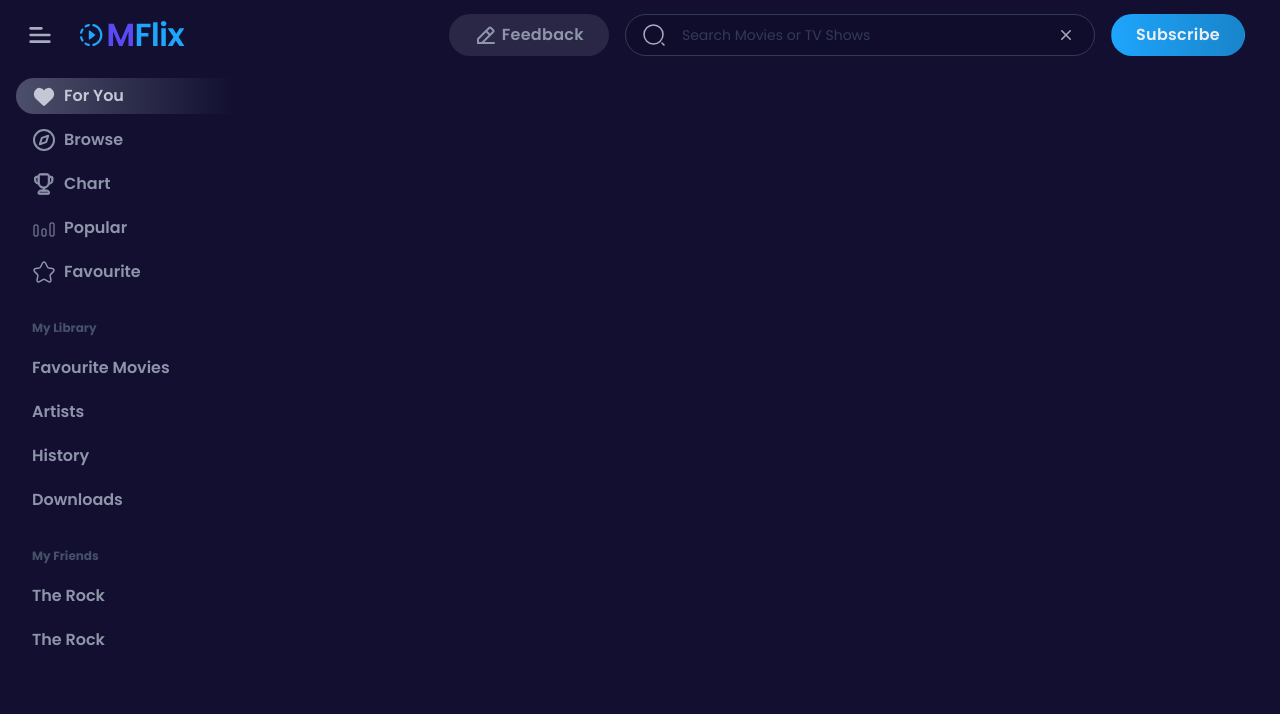
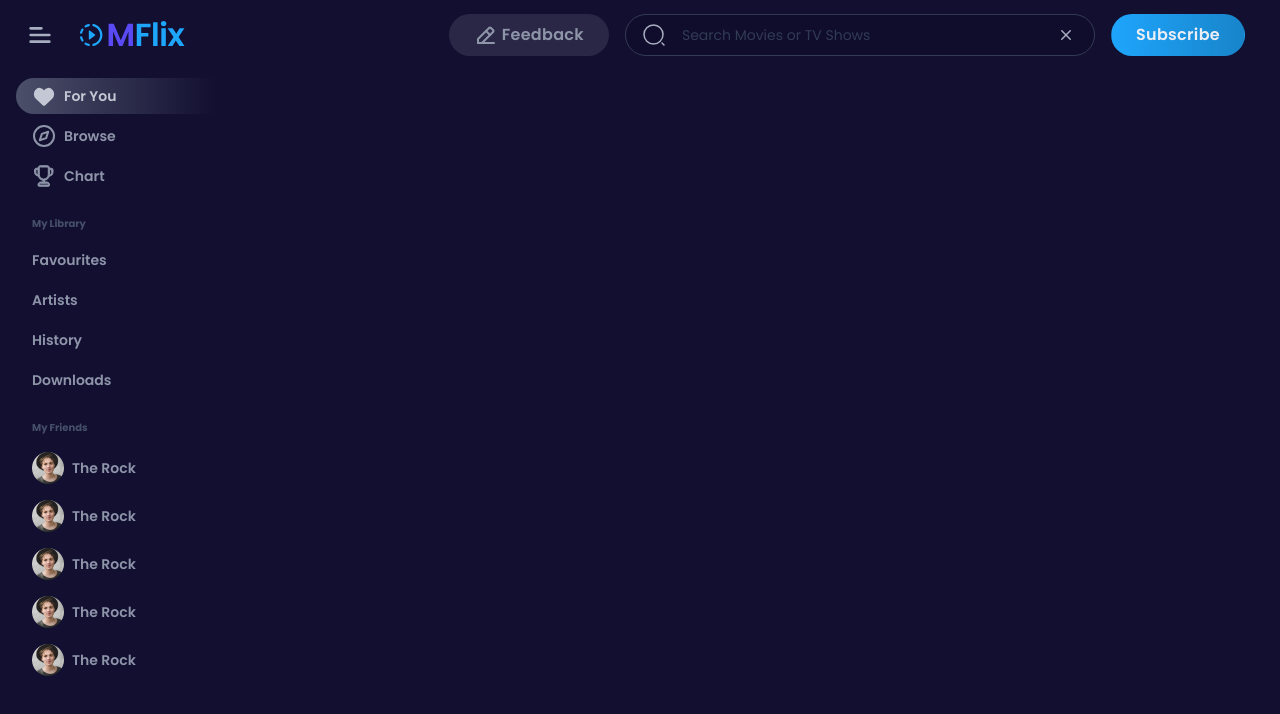
Before and after one commit to imShivam579/mflix, a React (Create React App) app: page / in a window 1280 px wide. Shown: the top 714 px of the page. Built offline with nearby package versions, Linux system fonts and the light colour scheme.

Commit message:
Add: invited users group

```diff
--- a/src/App.css
+++ b/src/App.css
@@ -360,3 +360,30 @@ p {
   align-items: center;
   justify-content: center;
 }
+/* /----------------------------------------------------------------------------------------/ */
+
+/** Scroll styling */
+.overflow-scroll::-webkit-scrollbar {
+  width: 6px;
+  display: none;
+}
+.overflow-scroll:hover::-webkit-scrollbar {
+  display: block;
+}
+.overflow-scroll::-webkit-scrollbar-button {
+  display: none;
+}
+.overflow-scroll::-webkit-scrollbar-track {
+  background: transparent;
+}
+.overflow-scroll::-webkit-scrollbar-thumb {
+  background: var(--cl-grey-700);
+  border-radius: 5px;
+  -webkit-border-radius: 5px;
+  -moz-border-radius: 5px;
+  -ms-border-radius: 5px;
+  -o-border-radius: 5px;
+}
+.overflow-scroll::-webkit-scrollbar-thumb:hover {
+  background: var(--cl-grey-500);
+}
--- a/src/components/Sidebar/Sidebar.js
+++ b/src/components/Sidebar/Sidebar.js
@@ -1,12 +1,6 @@
-import React, { useState } from "react";
+import React, { useState, useEffect } from "react";
 import "./sidebarStyle.css";
-import {
-  Stat,
-  Star,
-  Favourite,
-  Compass,
-  Trophy,
-} from "../../customIcons/icons";
+import { Favourite, Compass, Trophy } from "../../customIcons/icons";
 
 function Sidebar() {
   const [appGuideState, changeAppGuideState] = useState({
@@ -15,28 +9,17 @@ function Sidebar() {
       { title: "For You", icon: Favourite, type: "appGuideState" },
       { title: "Browse", icon: Compass, type: "appGuideState" },
       { title: "Chart", icon: Trophy, type: "appGuideState" },
-      { title: "Popular", icon: Stat, type: "appGuideState" },
-      { title: "Favourite", icon: Star, type: "appGuideState" },
     ],
     userGuideSectionTitle: "My Library",
     userGuideSectionObject: [
-      { title: "Favourite Movies", type: "userGuideState" },
+      { title: "Favourites", type: "userGuideState" },
       { title: "Artists", type: "userGuideState" },
       { title: "History", type: "userGuideState" },
       { title: "Downloads", type: "userGuideState" },
     ],
   });
-  function toggleClassStyle(index, type) {
-    if (
-      type === "appGuideState" &&
-      appGuideState.guidSectionObject[index].title === appGuideState.activeTitle
-    ) {
-      return "guide-section--entry active active-appGuide";
-    } else if (
-      type === "userGuideState" &&
-      appGuideState.userGuideSectionObject[index].title ===
-        appGuideState.activeTitle
-    ) {
+  function toggleClassStyle(title) {
+    if (title === appGuideState.activeTitle) {
       return "guide-section--entry active";
     } else {
       return "guide-section--entry";
@@ -56,11 +39,11 @@ function Sidebar() {
   return (
     <div id="sidebar" className="sidebar bg-primary--900">
       <div className="app__guide-wrapper">
-        <div className="app__guide-section">
+        <div id="appGuidSection" className="app__guide-section">
           {appGuideState.guidSectionObject.map((element, index) => (
             <div
               key={index}
-              className={toggleClassStyle(index, element.type)}
+              className={toggleClassStyle(element.title)}
               onClick={() => {
                 activateLink(index, element.type);
               }}
@@ -70,7 +53,8 @@ function Sidebar() {
             </div>
           ))}
         </div>
-        <div className="app__guide-scrollableSection">
+        <div class="app__guide-scrollableSection ">
+          <div class="guide-scrollableSection-wrapper overflow-scroll">
             <div className="app__guide-section">
               <div className="guide-section--title">
                 {appGuideState.userGuideSectionTitle}
@@ -78,7 +62,7 @@ function Sidebar() {
               {appGuideState.userGuideSectionObject.map((element, index) => (
                 <div
                   key={index}
-                className={toggleClassStyle(index, element.type)}
+                  className={toggleClassStyle(element.title)}
                   onClick={() => {
                     activateLink(index, element.type);
                   }}
@@ -91,15 +75,70 @@ function Sidebar() {
               <div className="guide-section--title">My Friends</div>
               <div className="guide-section--entry">
                 <div className="user__profile--imgWrapper">
-                <img src="" alt="" />
+                  <img src="./images/user-profile.png" alt="" />
                 </div>
                 The Rock
               </div>
               <div className="guide-section--entry">
                 <div className="user__profile--imgWrapper">
-                <img src="" alt="" />
+                  <img src="./images/user-profile.png" alt="" />
                 </div>
                 The Rock
+              </div>
+              <div className="guide-section--entry">
+                <div className="user__profile--imgWrapper">
+                  <img src="./images/user-profile.png" alt="" />
+                </div>
+                The Rock
+              </div>
+              <div className="guide-section--entry">
+                <div className="user__profile--imgWrapper">
+                  <img src="./images/user-profile.png" alt="" />
+                </div>
+                The Rock
+              </div>
+              <div className="guide-section--entry">
+                <div className="user__profile--imgWrapper">
+                  <img src="./images/user-profile.png" alt="" />
+                </div>
+                The Rock
+              </div>
+              <div className="guide-section--entry">
+                <div className="user__profile--imgWrapper">
+                  <img src="./images/user-profile.png" alt="" />
+                </div>
+                The Rock
+              </div>
+              <div className="guide-section--entry">
+                <div className="user__profile--imgWrapper">
+                  <img src="./images/user-profile.png" alt="" />
+                </div>
+                The Rock
+              </div>
+              <div className="guide-section--entry">
+                <div className="user__profile--imgWrapper">
+                  <img src="./images/user-profile.png" alt="" />
+                </div>
+                The Rock
+              </div>
+              <div className="guide-section--entry">
+                <div className="user__profile--imgWrapper">
+                  <img src="./images/user-profile.png" alt="" />
+                </div>
+                The Rock
+              </div>
+              <div className="guide-section--entry">
+                <div className="user__profile--imgWrapper">
+                  <img src="./images/user-profile.png" alt="" />
+                </div>
+                The Rock
+              </div>
+              <div className="guide-section--entry">
+                <div className="user__profile--imgWrapper">
+                  <img src="./images/user-profile.png" alt="" />
+                </div>
+                The Rock
+              </div>
             </div>
           </div>
         </div>
--- a/src/components/Sidebar/sidebarStyle.css
+++ b/src/components/Sidebar/sidebarStyle.css
@@ -1,30 +1,30 @@
 .sidebar {
-  width: 278px;
+  width: 258px;
   height: 100vh;
   position: fixed;
   top: var(--headerHeight);
   left: 0;
   bottom: 0;
   z-index: 10;
-}
-.app__guide-wrapper {
-  padding: 8px 8px 8px var(--app-marginLeft);
+  /* padding-right: 7px; */
+  padding: 8px 8px 24px var(--app-marginLeft);
 }
 .app__guide-wrapper div:not(:first-child) {
-  margin-top: 24px;
+  margin-top: 16px;
 }
 .app__guide-section {
   display: flex;
   flex-direction: column;
   align-items: flex-start;
   justify-content: center;
+  width: 100%;
   height: fit-content;
 }
 .app__guide-section div:not(:first-child) {
-  margin-top: 8px;
+  margin-top: 4px;
 }
-.app__guide-scrollableSection {
-  overflow-y: scroll;
+#appGuidSection {
+  position: sticky;
 }
 .guide-section--title {
   --color: var(--cl-grey-600);
@@ -41,32 +41,30 @@
 }
 .guide-section--entry {
   --color: var(--cl-grey-300);
-  --bodyRegular-fontWeight: 600;
+  --bodySmall-fontWeight: 600;
   flex-direction: row;
   width: 100%;
   display: flex;
   align-items: center;
   padding: 6px 10px 6px 16px;
   border-radius: 25px 0px 0px 25px;
-  font-size: var(--bodyRegular-fontSize);
-  font-weight: var(--bodyRegular-fontWeight);
-  line-height: var(--bodyRegular-lineHeight);
-  font-style: var(--bodyRegular-fontStyle);
+  font-size: var(--bodySmall-fontSize);
+  font-weight: var(--bodySmall-fontWeight);
+  line-height: var(--bodySmall-lineHeight);
+  font-style: var(--bodySmall-fontStyle);
   color: var(--color);
   cursor: pointer;
-  transition: all ease 250ms;
-  -webkit-transition: all ease 250ms;
-  -moz-transition: all ease 250ms;
-  -ms-transition: all ease 250ms;
-  -o-transition: all ease 250ms;
+  transition: var(--transition-style1);
+  -webkit-transition: var(--transition-style1);
+  -moz-transition: var(--transition-style1);
+  -ms-transition: var(--transition-style1);
+  -o-transition: var(--transition-style1);
 }
 .guide-section--entry:hover {
   --color: var(--cl-grey-200);
 }
 .guide-section--entry.active {
   --color: var(--cl-grey-100);
-}
-.guide-section--entry.active-appGuide {
   background: var(--gradient-activeTab-style2);
 }
 .guide-section--entry .icon {
@@ -79,3 +77,28 @@
   margin-left: 8px;
   height: fit-content;
 }
+
+.app__guide-scrollableSection {
+  width: 100%;
+  max-height: 100%;
+}
+.guide-scrollableSection-wrapper {
+  height: 480px;
+  position: sticky;
+  overflow-y: scroll;
+  left: 0;
+  top: 186;
+  bottom: 0;
+}
+.user__profile--imgWrapper {
+  width: min(32px, 40px);
+  height: min(32px, 40px);
+  border-radius: 50%;
+  overflow: hidden;
+  margin-right: 8px;
+}
+.user__profile--imgWrapper img {
+  width: 100%;
+  height: 100%;
+  object-fit: cover;
+}
--- a/src/index.css
+++ b/src/index.css
@@ -75,7 +75,7 @@ code {
   --caption-fontStyle: normal;
   /** Overline  */
   --overlineRegular-fontSize: 14px;
-  --overlineSmall-fontSize: 12px;
+  --overlineSmall-fontSize: 10px;
   --overlineRegular-fontWeight: bold;
   --overlineSmall-fontWeight: bold;
   --overlineRegular-lineHeight: 24px;
@@ -158,6 +158,8 @@ code {
     rgba(118, 126, 148, 0.58) 0%,
     rgba(118, 126, 148, 0) 85.77%
   );
+  /** Transition  */
+  --transition-style1: all ease 250ms;
 }
 
 /** Tags Default styling  */
```
Also changed, not shown: public/images/user-profile.png (added). Lines whose indentation alone changed are shown as unchanged.
